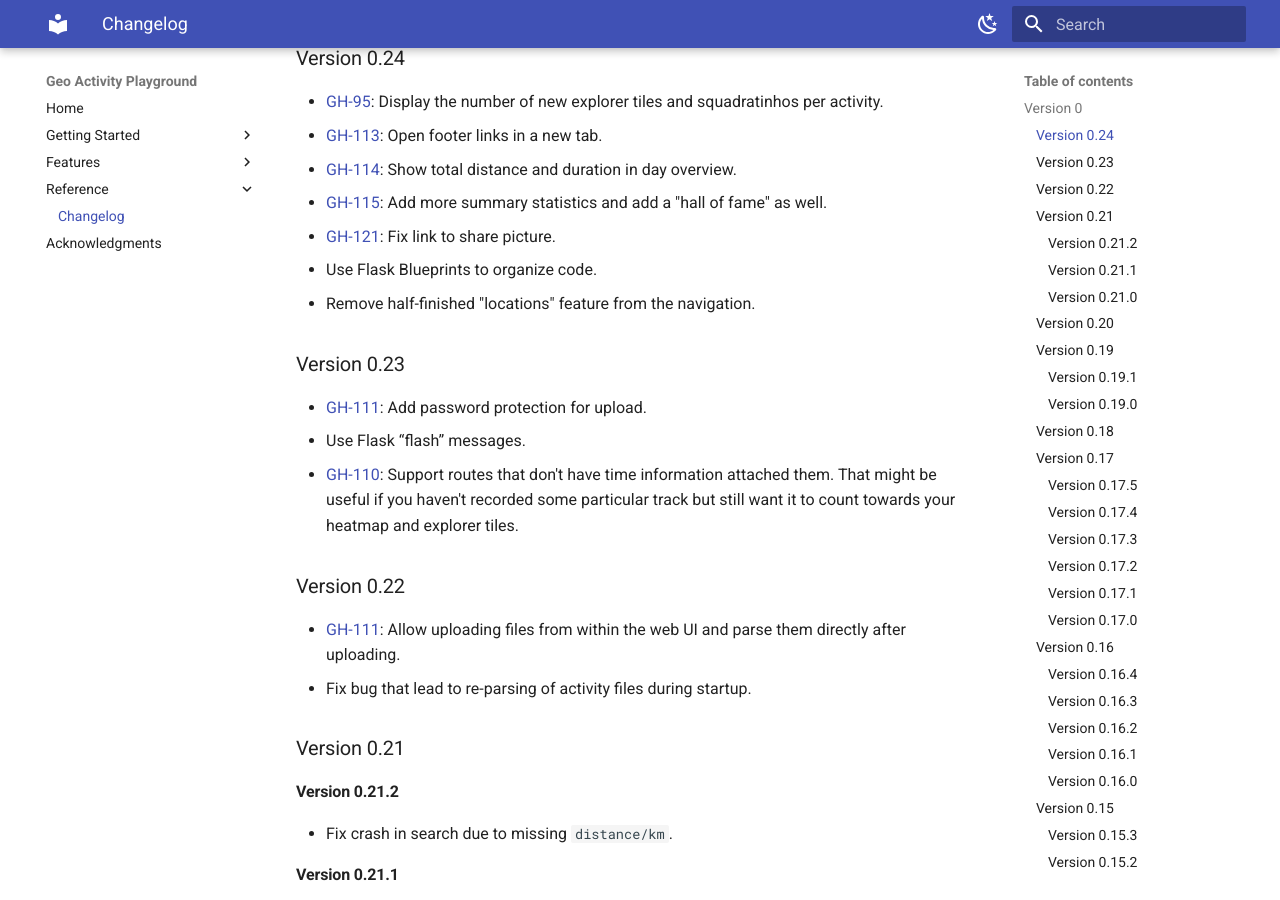
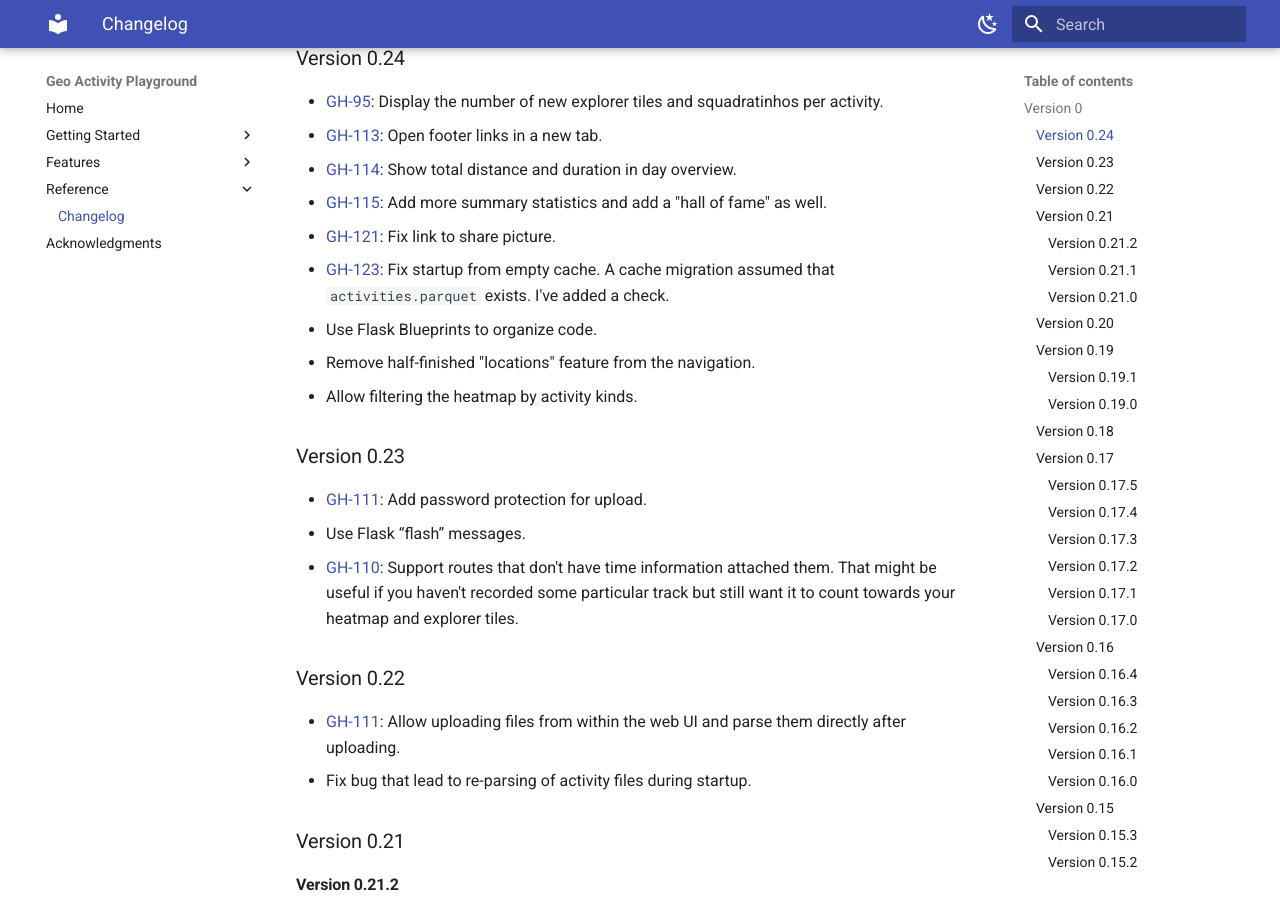
Before and after one commit to martin-ueding/geo-activity-playground, an MkDocs documentation site: the page built from docs/reference/changelog.md, in a window 1280 px wide and 900 px high, scrolled down 336 px. Built offline with MkDocs 1.6.1 and Material for MkDocs 9.7.7, drawn with Linux system fonts in a browser that asks for light colours.

Commit message:
Changelog entry

```diff
--- a/docs/reference/changelog.md
+++ b/docs/reference/changelog.md
@@ -13,8 +13,10 @@ This is the pre-release series. Things haven't settled yet, so each minor versio
 - [GH-114](https://github.com/martin-ueding/geo-activity-playground/issues/114): Show total distance and duration in day overview.
 - [GH-115](https://github.com/martin-ueding/geo-activity-playground/issues/115): Add more summary statistics and add a "hall of fame" as well.
 - [GH-121](https://github.com/martin-ueding/geo-activity-playground/issues/121): Fix link to share picture.
+- [GH-123](https://github.com/martin-ueding/geo-activity-playground/issues/123): Fix startup from empty cache. A cache migration assumed that `activities.parquet` exists. I've added a check.
 - Use Flask Blueprints to organize code.
 - Remove half-finished "locations" feature from the navigation.
+- Allow filtering the heatmap by activity kinds.
 
 ### Version 0.23
 
```
